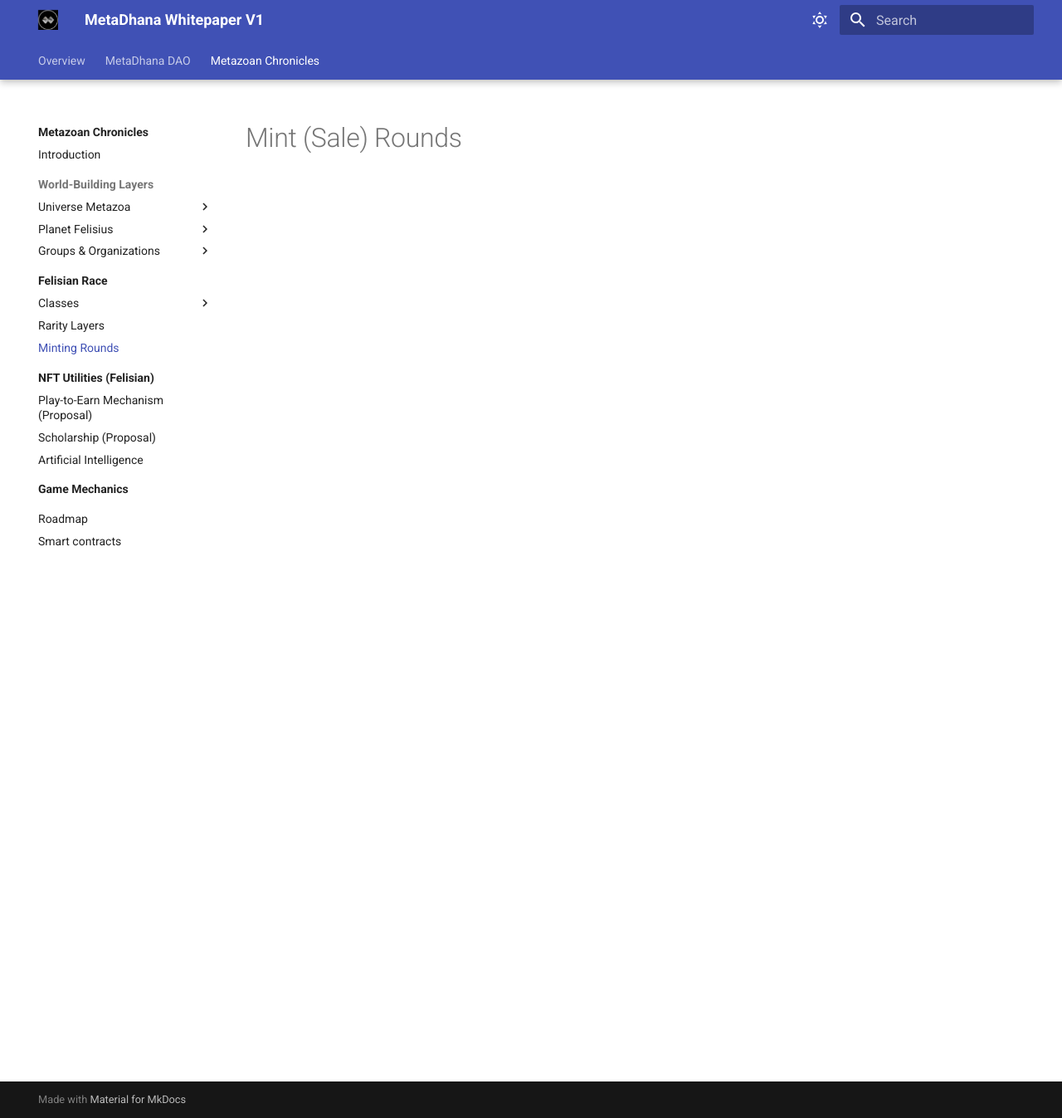
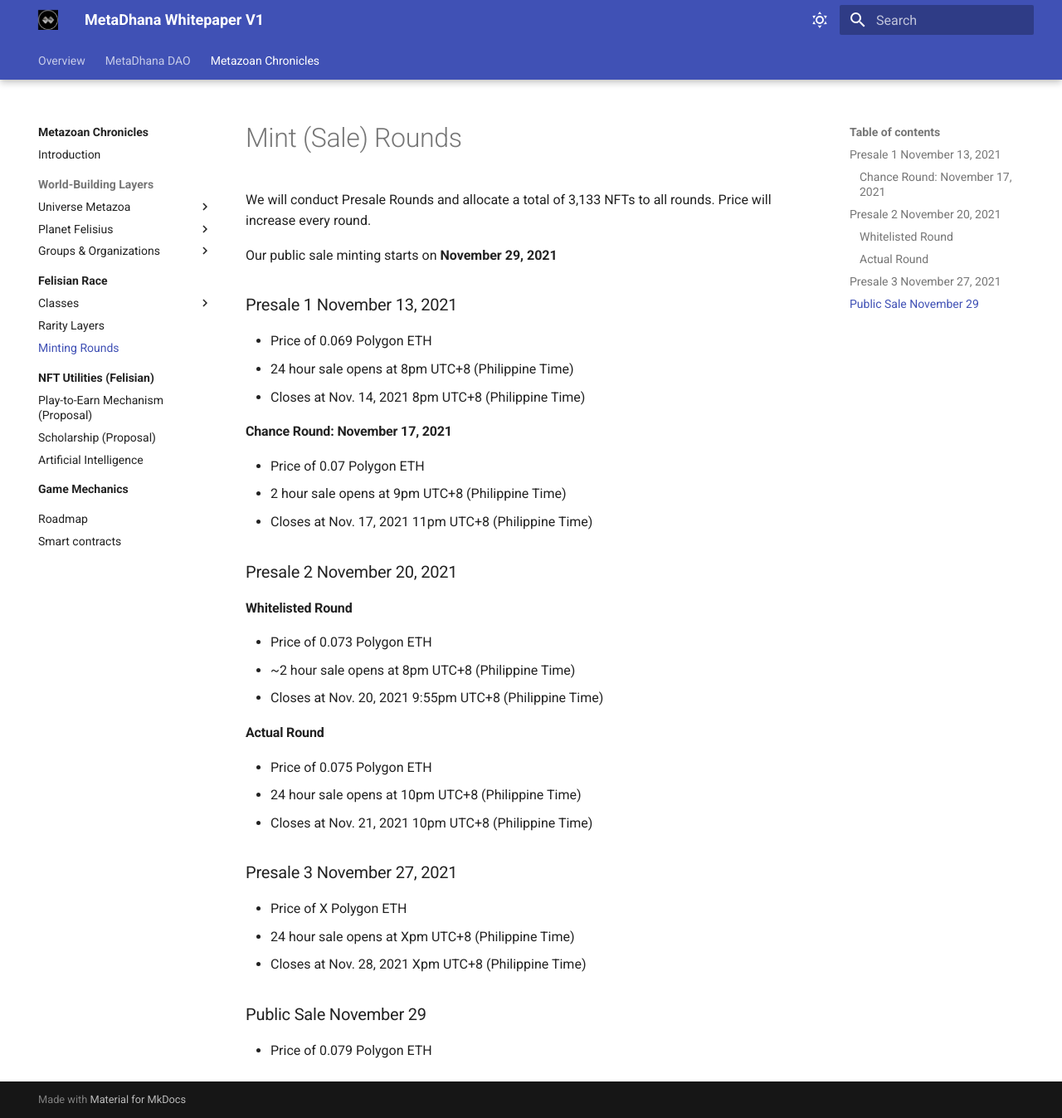
Before and after one commit to AshtreeBV/metazoan-whitepaper, an MkDocs documentation site: the page built from docs/metazoan/felisians/minting/README.md, in a window 1280 px wide and 1347 px high. Shown: the whole window at 83% size. Built offline with MkDocs 1.6.1 and Material for MkDocs 9.7.7, drawn with Linux system fonts in a browser that asks for light colours.

Commit message:
banner + minting rounds

```diff
--- a/docs/metazoan/felisians/minting/README.md
+++ b/docs/metazoan/felisians/minting/README.md
@@ -1 +1,41 @@
 # Mint (Sale) Rounds
+
+We will conduct Presale Rounds and allocate a total of 3,133 NFTs to all rounds. Price will increase every round.
+
+Our public sale minting starts on **November 29, 2021**
+
+### Presale 1 November 13, 2021
+
+- Price of 0.069 Polygon ETH
+- 24 hour sale opens at 8pm UTC+8 (Philippine Time)
+- Closes at Nov. 14, 2021 8pm UTC+8 (Philippine Time)
+
+#### Chance Round: November 17, 2021
+
+- Price of 0.07 Polygon ETH
+- 2 hour sale opens at 9pm UTC+8 (Philippine Time)
+- Closes at Nov. 17, 2021 11pm UTC+8 (Philippine Time)
+
+### Presale 2 November 20, 2021
+
+#### Whitelisted Round
+
+- Price of 0.073 Polygon ETH
+- ~2 hour sale opens at 8pm UTC+8 (Philippine Time)
+- Closes at Nov. 20, 2021 9:55pm UTC+8 (Philippine Time)
+
+#### Actual Round
+
+- Price of 0.075 Polygon ETH
+- 24 hour sale opens at 10pm UTC+8 (Philippine Time)
+- Closes at Nov. 21, 2021 10pm UTC+8 (Philippine Time)
+
+### Presale 3 November 27, 2021
+
+- Price of X Polygon ETH
+- 24 hour sale opens at Xpm UTC+8 (Philippine Time)
+- Closes at Nov. 28, 2021 Xpm UTC+8 (Philippine Time)
+
+### Public Sale November 29
+
+- Price of 0.079 Polygon ETH
```
Also changed, not shown: docs/metazoan/README.md (+1 -1 lines), 1 other file.
